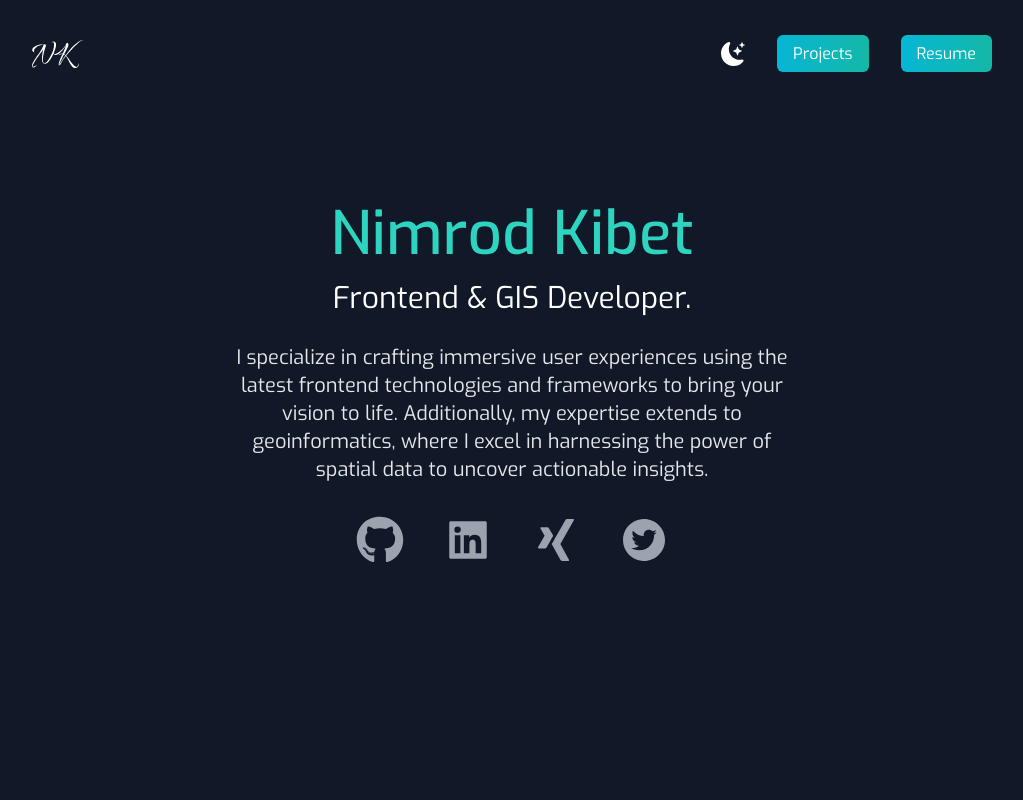
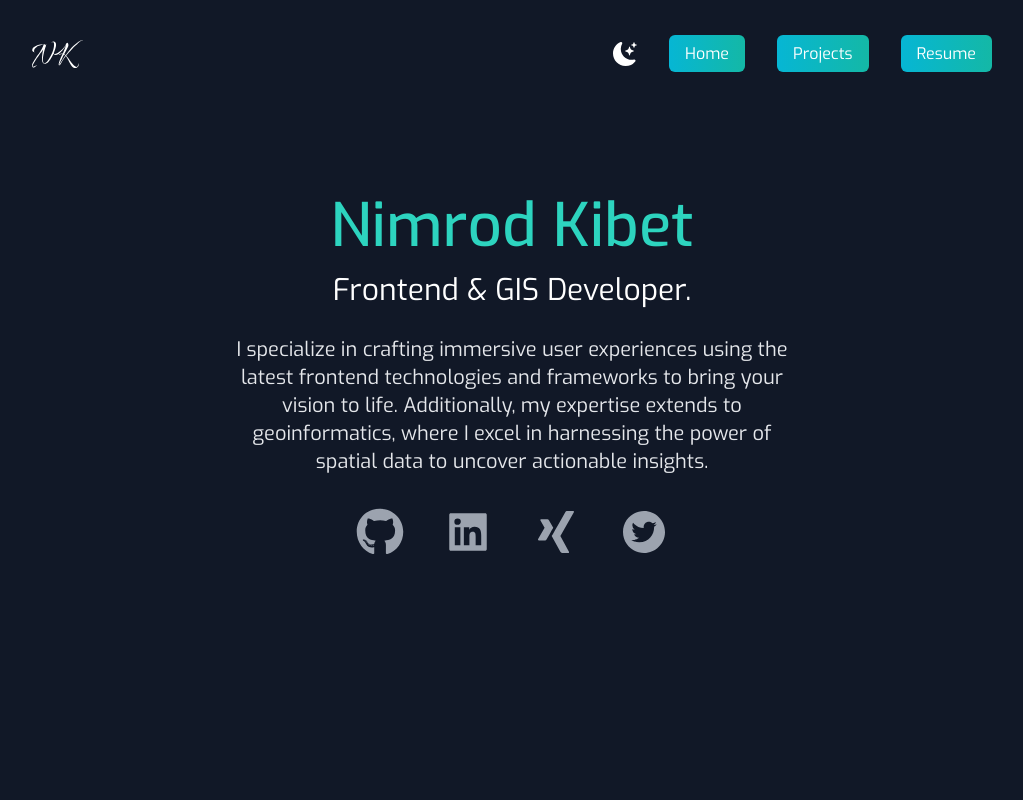
Before and after one commit to Nimrod2022/portfolio-mandela, a React (Vite) app: page / in a window 1280 px wide. Shown: the top 800 px of the page, without its empty margins (128-1151 px from the left). Built offline with nearby package versions, Linux system fonts and the light colour scheme.

Commit message:
split pages and modes

```diff
--- a/src/App.jsx
+++ b/src/App.jsx
@@ -1,18 +1,26 @@
 import { useState } from "react";
+import { Routes, Route, BrowserRouter as Router } from "react-router-dom";
 import Home from "./components/Home/Home";
-import { Routes, Route } from "react-router-dom";
 import Resume from "./components/Resume/Resume";
-
+import Hero from "./components/Home/Hero";
+import Projects from "./components/Projects/Projects";
 
 function App() {
+  const [darkMode, setDarkMode] = useState(true);
+  const toggleDarkMode = () => {
+    setDarkMode(!darkMode);
+  };
 
   return (
-    <>
-    <Home/>
-    <Resume/>
-     </>
-  )
-
+    <Router>
+    <Hero darkMode={darkMode} setDarkMode={toggleDarkMode} />
+    <Routes>
+      <Route exact path="/" element={<Home darkMode={darkMode} setDarkMode={toggleDarkMode} />} />
+      <Route exact path="/resume" element={<Resume darkMode={darkMode} />} />
+      <Route exact path="/projects" element={<Projects darkMode={darkMode} />} />
+    </Routes>
+  </Router>
+  );
 }
 
 export default App;
--- /dev/null
+++ b/src/components/Home/Hero.jsx
@@ -0,0 +1,62 @@
+import { BsFillMoonStarsFill } from "react-icons/bs";
+import { Link } from "react-router-dom";
+import { useState } from "react";
+
+const logoDarkMode = "/assets/logo-dark-mode.svg";
+const logoLightMode = "/assets/logo-light-mode.svg";
+
+const Hero = ({ darkMode, setDarkMode }) => {
+  return (
+    <div className={darkMode ? "dark" : ""}>
+      <main className="exo bg-white px-10 dark:bg-gray-900 md:px-20 lg:px-40">
+        <section className="">
+          <nav className="py-16 md:py-10 pb-4 md:pb-20 flex justify-center md:justify-between gap-x-4 md:gap-x-0  dark:text-white">
+            <Link to="/" className="h-7">
+              <img
+                alt="logo"
+                src={darkMode ? logoDarkMode : logoLightMode}
+                className="h-full hover:cursor-pointer"
+              />
+            </Link>
+            <ul className="justify-end flex items-center ">
+              <li>
+                <BsFillMoonStarsFill
+                  onClick={() => setDarkMode(!darkMode)}
+                  className="hover:cursor-pointer text-2xl"
+                />
+              </li>
+
+              <li>
+                <Link
+                  to="/"
+                  className="bg-gradient-to-r from-cyan-500 text- to-teal-500 text-white px-4 py-2 border-none rounded-md ml-8"
+                >
+                  Home
+                </Link>
+              </li>
+
+              <li>
+                <Link
+                  to="/projects"
+                  className="bg-gradient-to-r from-cyan-500 text- to-teal-500 text-white px-4 py-2 border-none rounded-md ml-8"
+                >
+                  Projects
+                </Link>
+              </li>
+              <li>
+                <Link
+                  to="/resume"
+                  className="bg-gradient-to-r from-cyan-500 text- to-teal-500 text-white px-4 py-2 border-none rounded-md ml-8"
+                >
+                  Resume
+                </Link>
+              </li>
+            </ul>
+          </nav>
+        </section>
+      </main>
+    </div>
+  );
+};
+
+export default Hero;
--- a/src/components/Home/Home.jsx
+++ b/src/components/Home/Home.jsx
@@ -1,51 +1,12 @@
-import { useState } from "react";
 import { AiFillTwitterCircle, AiFillLinkedin } from "react-icons/ai";
-
-import { BsFillMoonStarsFill } from "react-icons/bs";
 import { FaGithub } from "react-icons/fa";
 import { FaXing } from "react-icons/fa";
-const logoDarkMode = "/assets/logo-dark-mode.svg";
-const logoLightMode = "/assets/logo-light-mode.svg";
 
-const Home = () => {
-  const [darkMode, setDarkMode] = useState(true);
-
+const Home = ({ darkMode }) => {
   return (
     <div className={darkMode ? "dark" : ""}>
       <main className="exo bg-white px-10 dark:bg-gray-900 md:px-20 lg:px-40">
         <section className="min-h-screen">
-          <nav className="py-16 md:py-10 mb-4 md:mb-12 flex justify-center md:justify-between gap-x-4 md:gap-x-0  dark:text-white">
-            <img
-              alt="logo"
-              src={darkMode ? logoDarkMode : logoLightMode}
-              className="h-7 hover:cursor-pointer"
-            />
-            <ul className="justify-end flex items-center ">
-              <li>
-                <BsFillMoonStarsFill
-                  onClick={() => setDarkMode(!darkMode)}
-                  className="hover:cursor-pointer text-2xl"
-                />
-              </li>
-
-              <li>
-                <a
-                  className="bg-gradient-to-r from-cyan-500 text- to-teal-500 text-white px-4 py-2 border-none rounded-md ml-8"
-                  href="#"
-                >
-                  Projects
-                </a>
-              </li>
-              <li>
-                <a
-                  className="bg-gradient-to-r from-cyan-500 text- to-teal-500 text-white px-4 py-2 border-none rounded-md ml-8"
-                  href="#"
-                >
-                  Resume
-                </a>
-              </li>
-            </ul>
-          </nav>
           <div className="text-center p-10 py-10">
             <h2 className=" py-2 text-teal-600 font-medium dark:text-teal-400 text-3xl md:text-6xl">
               Nimrod Kibet
@@ -61,16 +22,32 @@ const Home = () => {
               actionable insights.
             </p>
             <div className="text-5xl flex justify-center gap-10 py-3 text-gray-600 dark:text-gray-400">
-              <a href="https://github.com/Nimrod2022" target="_blank" rel="noopener noreferrer">
+              <a
+                href="https://github.com/Nimrod2022"
+                target="_blank"
+                rel="noopener noreferrer"
+              >
                 <FaGithub />
               </a>
-              <a href="https://www.linkedin.com/in/nimrod-kibet-b6b340115/" target="_blank" rel="noopener noreferrer">
+              <a
+                href="https://www.linkedin.com/in/nimrod-kibet-b6b340115/"
+                target="_blank"
+                rel="noopener noreferrer"
+              >
                 <AiFillLinkedin />
               </a>
-              <a href="https://www.xing.com/profile/Nimrod_Kibet/web_profiles" target="_blank" rel="noopener noreferrer">
+              <a
+                href="https://www.xing.com/profile/Nimrod_Kibet/web_profiles"
+                target="_blank"
+                rel="noopener noreferrer"
+              >
                 <FaXing />
               </a>
-              <a href="https://twitter.com/MandelaGI" target="_blank" rel="noopener noreferrer">
+              <a
+                href="https://twitter.com/MandelaGI"
+                target="_blank"
+                rel="noopener noreferrer"
+              >
                 <AiFillTwitterCircle />
               </a>
             </div>
--- /dev/null
+++ b/src/components/Projects/Projects.jsx
@@ -0,0 +1,12 @@
+const Projects = ({darkMode}) => {
+
+    return(
+        <div className={darkMode ? "dark" : ""} >
+           <div className="dark:bg-gray-900 h-screen">
+           <h1>Projects are in the kitchen</h1>
+           </div>
+        </div>
+    )
+};
+
+export default Projects;
--- a/src/components/Resume/Resume.jsx
+++ b/src/components/Resume/Resume.jsx
@@ -1,7 +1,7 @@
-const Resume = () => {
+const Resume = ({ darkMode, setDarkmode }) => {
   return (
-    <>
-      <div className="exo flex justify-center items-center flex-col mt-10">
+    <div className={darkMode ? "dark" : ""}>
+      <div className="exo flex justify-center items-center flex-col pt-20 dark:bg-gray-900">
         <h1 className="left-align">Work Experience</h1>
         <div
           className="mx-4 md:mx-0 mt-5 md:mt-0 border md:w-[50%] border-gray-400 leading-7 cursor-pointer shadow-lg mb-16 rounded-lg p-10 hover:transform hover:scale-105 transition duration-300 ease-in-out"
@@ -66,7 +66,7 @@ const Resume = () => {
           </div>
         </div>
       </div>
-    </>
+    </div>
   );
 };
 
```
